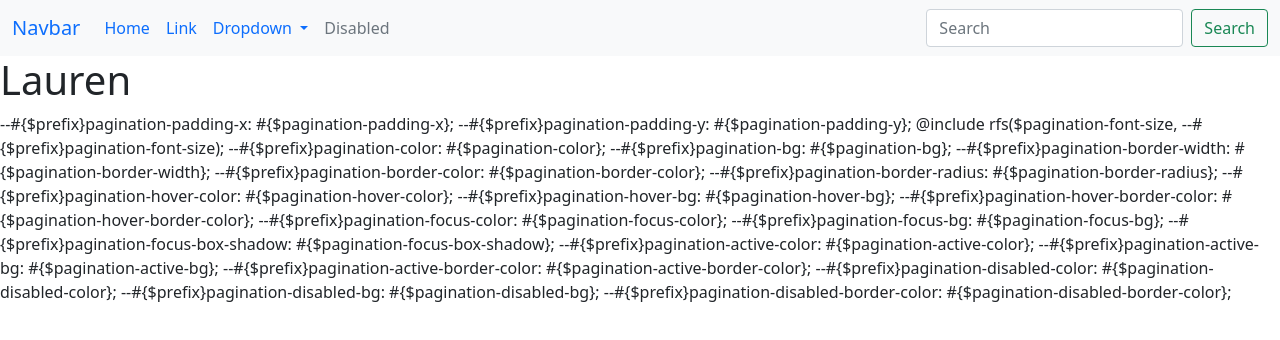
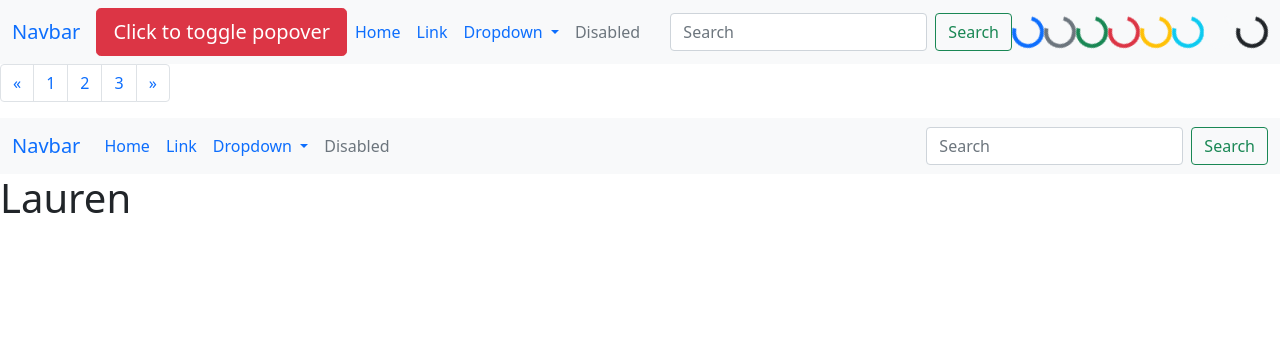
Before and after one commit to LaurenPallas/candycat, a plain HTML site: page index.html in a window 1280 px wide. Drawn offline with nearby package versions, Linux system fonts and the light colour scheme.

Commit message:
1 file modified

```diff
--- a/index.html
+++ b/index.html
@@ -17,7 +17,7 @@
         <a class="navbar-brand" href="#">Navbar</a>
         <button class="navbar-toggler" type="button" data-bs-toggle="collapse" data-bs-target="#navbarSupportedContent" aria-controls="navbarSupportedContent" aria-expanded="false" aria-label="Toggle navigation">
           <span class="navbar-toggler-icon"></span>
-        </button>
+        </button><button type="button" class="btn btn-lg btn-danger" data-bs-toggle="popover" data-bs-title="Popover title" data-bs-content="And here's some amazing content. It's very engaging. Right?">Click to toggle popover</button>
         <div class="collapse navbar-collapse" id="navbarSupportedContent">
           <ul class="navbar-nav me-auto mb-2 mb-lg-0">
             <li class="nav-item">
@@ -45,32 +45,86 @@
             <input class="form-control me-2" type="search" placeholder="Search" aria-label="Search">
             <button class="btn btn-outline-success" type="submit">Search</button>
           </form>
-        </div>
+        </div><div class="spinner-border text-primary" role="status">
+        <span class="visually-hidden">Loading...</span>
       </div>
-    </nav>
+      <div class="spinner-border text-secondary" role="status">
+        <span class="visually-hidden">Loading...</span>
+      </div>
+      <div class="spinner-border text-success" role="status">
+        <span class="visually-hidden">Loading...</span>
+      </div>
+      <div class="spinner-border text-danger" role="status">
+        <span class="visually-hidden">Loading...</span>
+      </div>
+      <div class="spinner-border text-warning" role="status">
+        <span class="visually-hidden">Loading...</span>
+      </div>
+      <div class="spinner-border text-info" role="status">
+        <span class="visually-hidden">Loading...</span>
+      </div>
+      <div class="spinner-border text-light" role="status">
+        <span class="visually-hidden">Loading...</span>
+      </div>
+      <div class="spinner-border text-dark" role="status">
+        <span class="visually-hidden">Loading...</span>
+      </div>
+      </div>
+    </nav><nav aria-label="Page navigation example">
+    <ul class="pagination">
+      <li class="page-item">
+        <a class="page-link" href="#" aria-label="Previous">
+          <span aria-hidden="true">&laquo;</span>
+        </a>
+      </li>
+      <li class="page-item"><a class="page-link" href="#">1</a></li>
+      <li class="page-item"><a class="page-link" href="#">2</a></li>
+      <li class="page-item"><a class="page-link" href="#">3</a></li>
+      <li class="page-item">
+        <a class="page-link" href="#" aria-label="Next">
+          <span aria-hidden="true">&raquo;</span>
+        </a>
+      </li>
+    </ul>
+  </nav><nav class="navbar navbar-expand-lg bg-light">
+  <div class="container-fluid">
+    <a class="navbar-brand" href="#">Navbar</a>
+    <button class="navbar-toggler" type="button" data-bs-toggle="collapse" data-bs-target="#navbarSupportedContent" aria-controls="navbarSupportedContent" aria-expanded="false" aria-label="Toggle navigation">
+      <span class="navbar-toggler-icon"></span>
+    </button>
+    <div class="collapse navbar-collapse" id="navbarSupportedContent">
+      <ul class="navbar-nav me-auto mb-2 mb-lg-0">
+        <li class="nav-item">
+          <a class="nav-link active" aria-current="page" href="#">Home</a>
+        </li>
+        <li class="nav-item">
+          <a class="nav-link" href="#">Link</a>
+        </li>
+        <li class="nav-item dropdown">
+          <a class="nav-link dropdown-toggle" href="#" role="button" data-bs-toggle="dropdown" aria-expanded="false">
+            Dropdown
+          </a>
+          <ul class="dropdown-menu">
+            <li><a class="dropdown-item" href="#">Action</a></li>
+            <li><a class="dropdown-item" href="#">Another action</a></li>
+            <li><hr class="dropdown-divider"></li>
+            <li><a class="dropdown-item" href="#">Something else here</a></li>
+          </ul>
+        </li>
+        <li class="nav-item">
+          <a class="nav-link disabled">Disabled</a>
+        </li>
+      </ul>
+      <form class="d-flex" role="search">
+        <input class="form-control me-2" type="search" placeholder="Search" aria-label="Search">
+        <button class="btn btn-outline-success" type="submit">Search</button>
+      </form>
+    </div>
+  </div>
+</nav>
     <main>
       <h1>Lauren
       </h1>
     </main>
   </body>
 </html>
---#{$prefix}pagination-padding-x: #{$pagination-padding-x};
---#{$prefix}pagination-padding-y: #{$pagination-padding-y};
-@include rfs($pagination-font-size, --#{$prefix}pagination-font-size);
---#{$prefix}pagination-color: #{$pagination-color};
---#{$prefix}pagination-bg: #{$pagination-bg};
---#{$prefix}pagination-border-width: #{$pagination-border-width};
---#{$prefix}pagination-border-color: #{$pagination-border-color};
---#{$prefix}pagination-border-radius: #{$pagination-border-radius};
---#{$prefix}pagination-hover-color: #{$pagination-hover-color};
---#{$prefix}pagination-hover-bg: #{$pagination-hover-bg};
---#{$prefix}pagination-hover-border-color: #{$pagination-hover-border-color};
---#{$prefix}pagination-focus-color: #{$pagination-focus-color};
---#{$prefix}pagination-focus-bg: #{$pagination-focus-bg};
---#{$prefix}pagination-focus-box-shadow: #{$pagination-focus-box-shadow};
---#{$prefix}pagination-active-color: #{$pagination-active-color};
---#{$prefix}pagination-active-bg: #{$pagination-active-bg};
---#{$prefix}pagination-active-border-color: #{$pagination-active-border-color};
---#{$prefix}pagination-disabled-color: #{$pagination-disabled-color};
---#{$prefix}pagination-disabled-bg: #{$pagination-disabled-bg};
---#{$prefix}pagination-disabled-border-color: #{$pagination-disabled-border-color};
```
